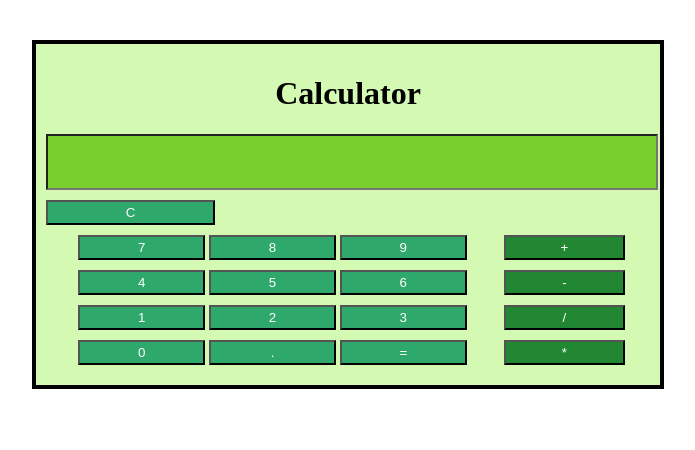
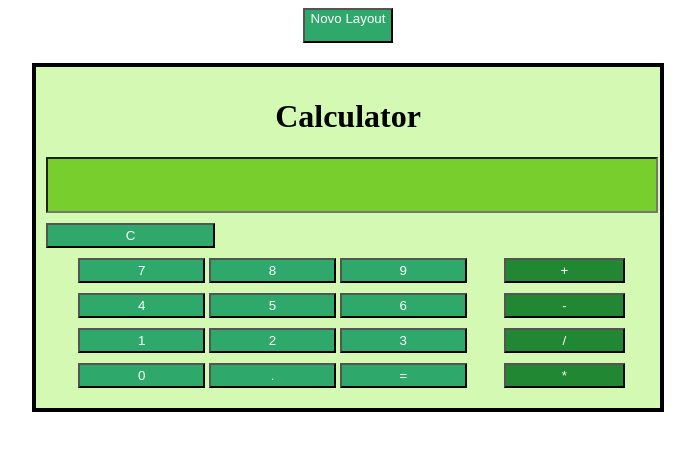
Before and after one commit to RodBrowning/Calculadora, a plain HTML site: page index.html in a window 1280 px wide. Shown: the whole page, without its empty margins (292-987 px from the left). Drawn offline with Linux system fonts and the light colour scheme.

Commit message:
Adicionando botao para novo layout calculadora

```diff
--- a/estilo.css
+++ b/estilo.css
@@ -3,7 +3,7 @@
     margin: auto;
     background-color: green;
     width: 50%;
-    margin-top: 40px;
+    margin-top: 20px;
 }
 
 .main{
@@ -75,6 +75,19 @@ button:focus{
     background-color: #8cd1af;
 }
 
+.novoLayout{
+    display: flex;
+    margin: auto;
+    height: 35px;
+    background-color: #2fa86c;
+
+}
+.novoLayout a{
+    text-decoration: none;
+    color: white;
+
+}
+
 @media only screen and (max-width: 500px){
 
     .externo {
--- a/index.html
+++ b/index.html
@@ -7,12 +7,14 @@
         <link rel="stylesheet" type="text/css" href="estilo.css">
     </head>
      <body>
+        <button class="novoLayout"><a href="https://rodbrowning.github.io/Calculadora/index2.html">Novo Layout</a></button>
         <div class="externo">
+
             <div class="main">
 
                     <h1>Calculator</h1>
 
-                    <input id="formula" type="text"></input>
+                    <input id="formula" type="text">
                     <button class="buttons" value= 0 id="buttC" onclick="limpar(value);">C</button>
                 <div class="botoes">
 
@@ -41,6 +43,7 @@
 
                 </div>
             </div>
+
         </div>
 
     <script type="text/javascript">
@@ -50,13 +53,11 @@
             var add = document.getElementById('formula').value;
             document.getElementById('formula').value = add + num;
         }
-
         function limpar(num){
 
 
             document.getElementById('formula').value = "";
         }
-
         function calculo(){
             var formula = document.getElementById('formula').value;
             resultado = eval(formula);
```
